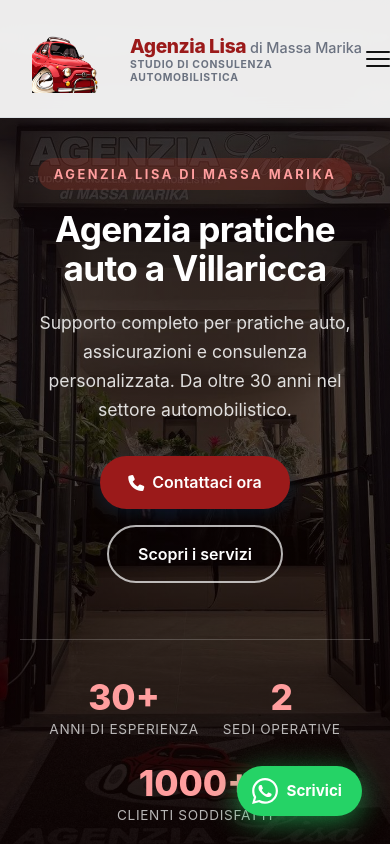
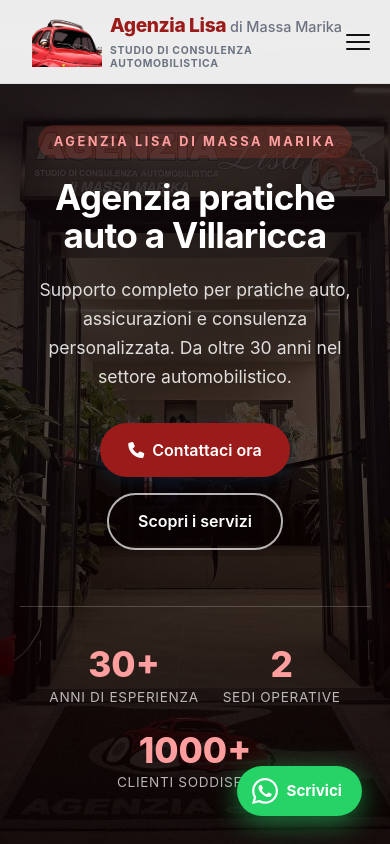
Before and after one commit to Cerozzo2000/Agenzia-Lisa, a plain HTML site: page index.html in a window 390 px wide. Shown: the top 844 px of the page. Drawn offline with Linux system fonts and the light colour scheme; grey boxes are pictures that could not be loaded.

Commit message:
Add files via upload

```diff
--- a/style.css
+++ b/style.css
@@ -10,7 +10,7 @@
   --shadow: 0 4px 24px rgba(155, 26, 26, 0.08);
   --shadow-lg: 0 20px 50px rgba(155, 26, 26, 0.14);
   --radius: 20px;
-  --nav-h: 118px;
+  --nav-h: 84px;
 }
 
 * { box-sizing: border-box; margin: 0; padding: 0; }
@@ -67,18 +67,19 @@ a { color: inherit; text-decoration: none; }
 
 /* car+text logo */
 .nav-car-wrapper {
-  width: 192px;
-  height: 108px;
+  width: 92px;
+  height: 66px;
   overflow: hidden;
   flex-shrink: 0;
 }
 
 .nav-car-img {
-  width: 222px;
+  width: 176px;
   height: auto;
   display: block;
-  margin-top: -4px;
-  margin-left: -15px;
+  margin-top: -24px;
+  margin-left: -48px;
+  max-width: none;
 }
 
 .nav-logo-text {
@@ -107,6 +108,7 @@ a { color: inherit; text-decoration: none; }
   color: var(--muted);
   text-transform: uppercase;
   letter-spacing: 0.07em;
+  margin-top: 0.4rem;
 }
 
 /* footer logo */
@@ -1246,8 +1248,8 @@ footer {
   .section { padding: 3.5rem 1.25rem; }
   .hero-stats { gap: 1.5rem; }
 
-  .nav-car-wrapper { width: 90px; height: 68px; }
-  .nav-car-img { width: 130px; margin-left: -20px; }
+  .nav-car-wrapper { width: 70px; height: 52px; }
+  .nav-car-img { width: 136px; max-width: none; margin-top: -19px; margin-left: -37px; }
   .nav-logo-name { font-size: 1.2rem; }
 
   .nav-links {
```
Also changed, not shown: LEGGIMI.txt.
